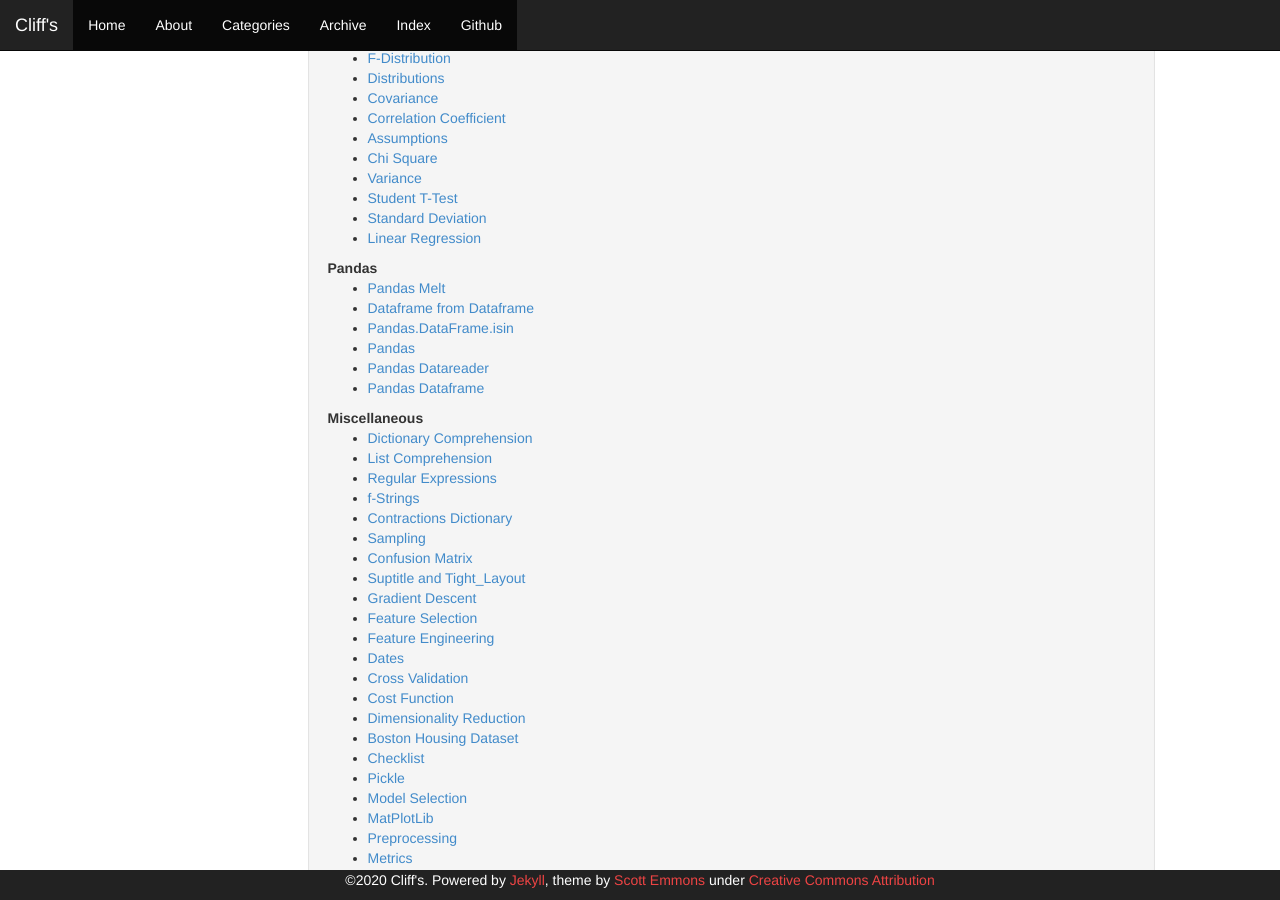
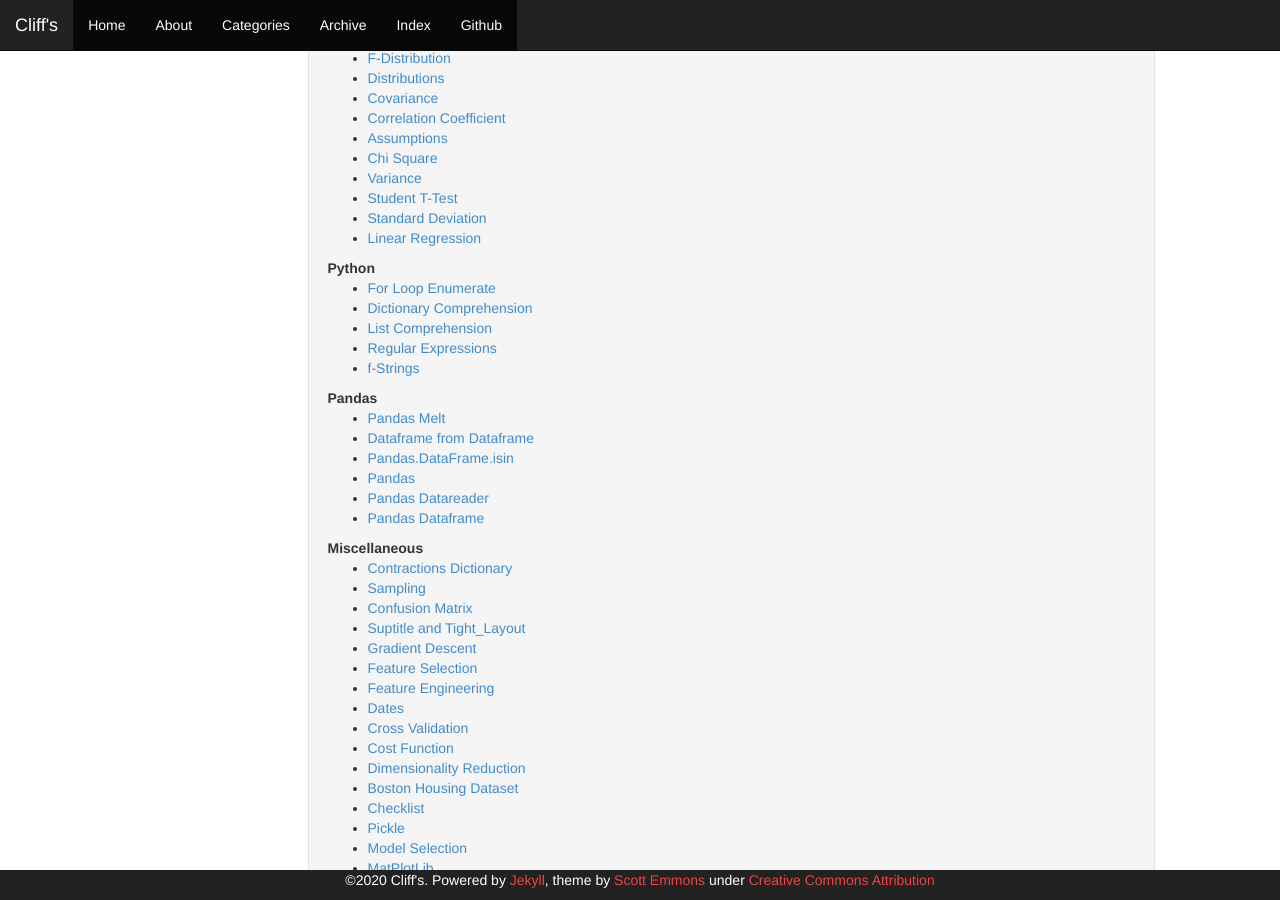
Before and after one commit to cliffwhitworth/cliffwhitworth.github.io, a Jekyll site: the page built from categories.html, in a window 1280 px wide and 900 px high, scrolled down 1032 px. Built offline with Jekyll 4.4.1, drawn with Linux system fonts in a browser that asks for light colours; some of the changed text lies outside the part shown.

Commit message:
for enumerate

```diff
--- a/categories.html
+++ b/categories.html
@@ -40,6 +40,12 @@ layout: default
             <li><a href="{{ site.baseurl}}{{ post.url }}">{{ post.title }}</a></li>
         {% endfor %}
     </ul>
+    <strong>Python</strong>
+    <ul>
+        {% for post in site.categories.Python %}
+            <li><a href="{{ site.baseurl}}{{ post.url }}">{{ post.title }}</a></li>
+        {% endfor %}
+    </ul>
     <strong>Pandas</strong>
     <ul>
         {% for post in site.categories.Pandas %}
```
Also changed, not shown: _posts/2020-04-30-f-strings.md (+1 -1 lines), _posts/2020-06-17-regular-expressions.md (+1 -1 lines), _posts/2020-06-18-dictionary-comprehension.md (+1 -1 lines), _posts/2020-06-18-list-comprehension.md (+1 -1 lines), _posts/2020-06-26-for-enumerate.md (added, +31 -0 lines).
